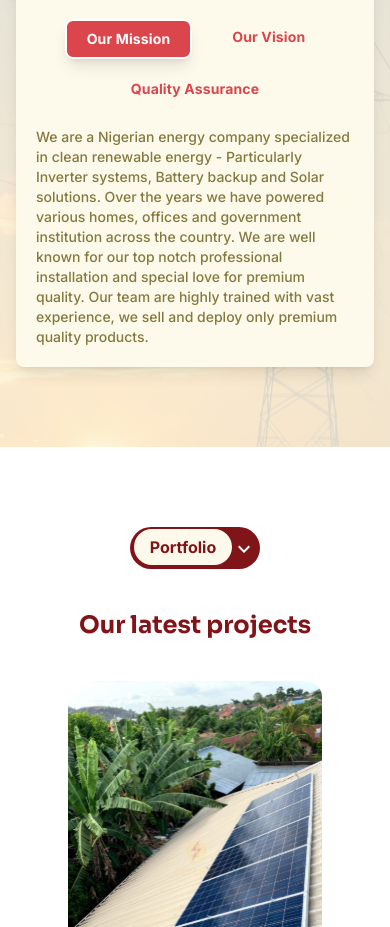
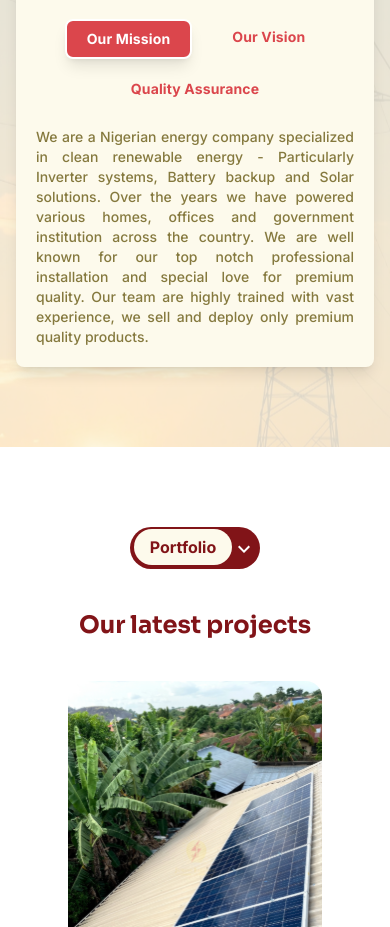
Before and after one commit to Remilekun-Elijah/juwon-electric, a React (Vite) app in the folder frontend/: page / in a window 390 px wide. Shown: the part 1860-2787 px from the top of the page. Built offline with nearby package versions, Linux system fonts and the light colour scheme; no server answers.

Commit message:
updates our vision

```diff
--- a/frontend/src/pages/Home/About.jsx
+++ b/frontend/src/pages/Home/About.jsx
@@ -35,7 +35,7 @@ const About = () => {
                 navMenu={["Our Mission", "Our Vision", "Quality Assurance"]}
               />
             </div>
-            <p className="md:text-base text-sm lg:text-left mt-5 inter-medium text-faint">
+            <p className="md:text-base text-sm lg:text-left text-justify mt-5 inter-medium text-faint">
               {about}
             </p>
           </div>
```
